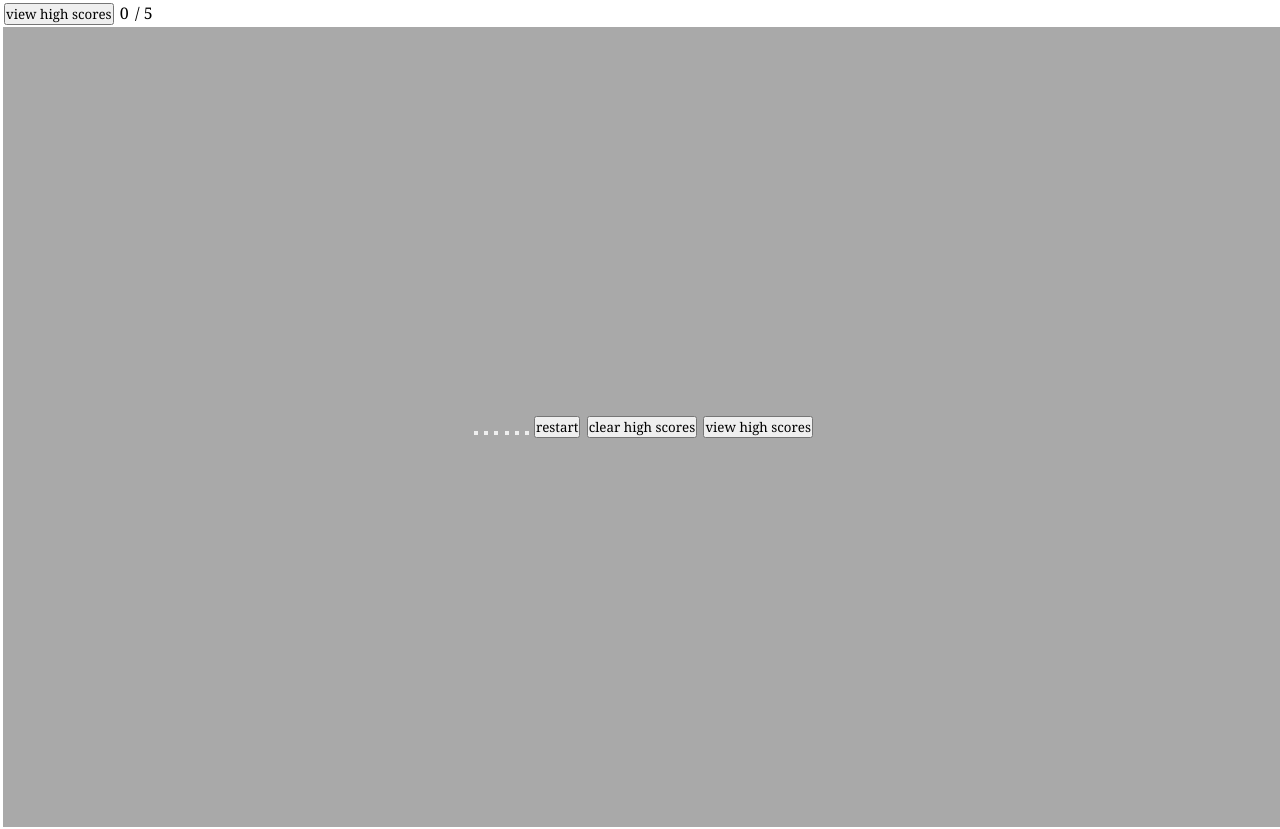
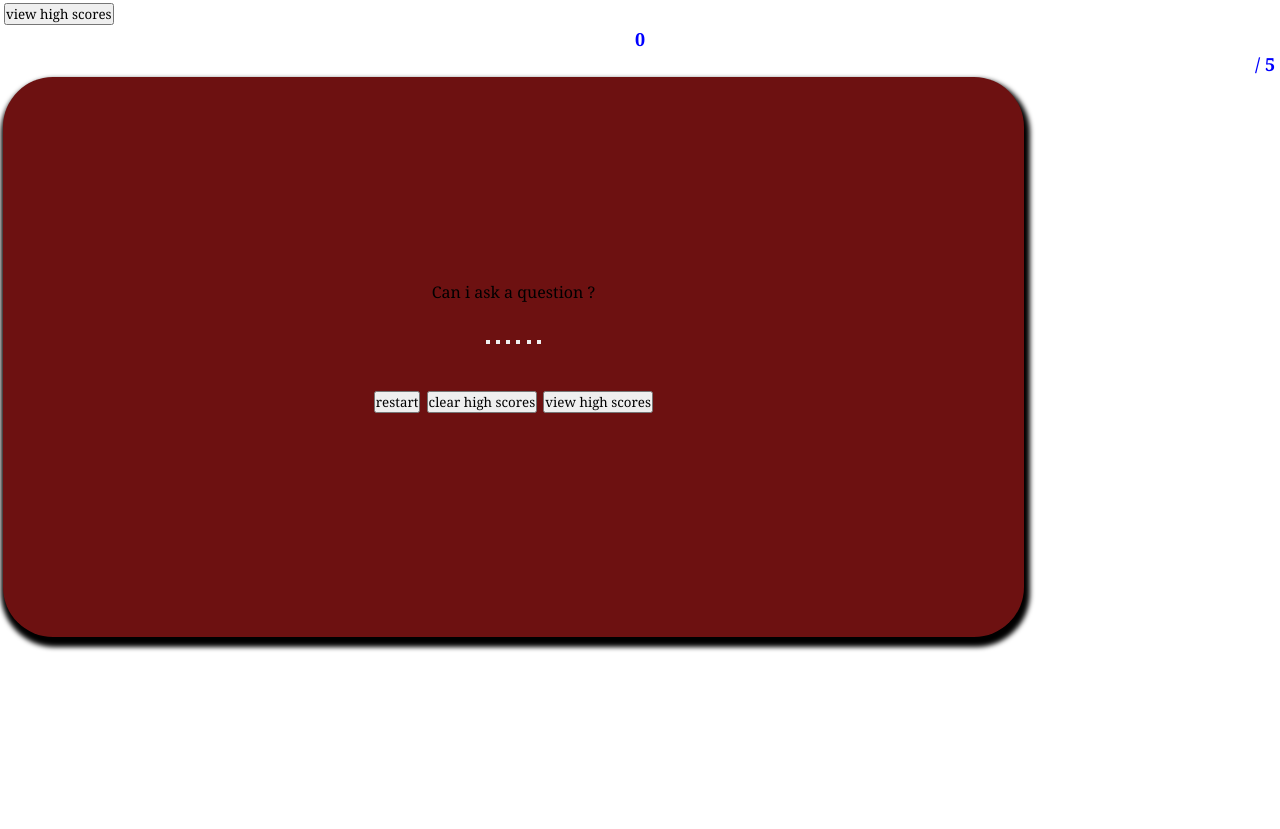
Before and after one commit to fordefam12/code-quiz, a plain HTML site: page index.html in a window 1280 px wide. After the commit the page ends 800 px from the top, so only its background shows below. Drawn offline with Linux system fonts and the light colour scheme.

Commit message:
posistioning sores and history

```diff
--- a/index.html
+++ b/index.html
@@ -10,15 +10,16 @@
     <header class="timer" id="highscores">
         <!-- need to add add timer and position it to the right -->
         <button class="view-highscores" id="view">view high scores</button>
-        <span id="user=score">0</span>
-        <span id="total score">/ 5</span>
+        <div class="grade">
+        <span id="user-score">0</span>
+        <span id="total-score">/ 5</span>
+    </div>
     </header>
     <!-- create contrast border -->
     <main class="border">
 
-      <!-- question area -->
       <article class="insides" id="questions">
-        <Figure id="question-text"></Figure>
+        <Figure id="question-text">Can i ask a question ?</Figure>
         <figure class="choices">
             <!-- answer choices -->
             <button class="buttonOption"></button>
--- a/style.css
+++ b/style.css
@@ -13,3 +13,54 @@ main {
     justify-content: center;
 
 }
+span {
+    display: flex;
+    justify-content: flex-end;
+    flex-wrap: wrap-reverse;
+    align-items: flex-start;
+    flex-direction: column;
+}
+
+.border {
+    background-color: #6d1111;
+    width: 80vw;
+    height: 70vh;
+    box-shadow:  2px 6px 5px 4px;
+    max-width: 80%;
+    display: flex;
+    flex-direction: column;
+    justify-content: center;
+    align-items: center;
+    border-radius: 50px;
+    text-align: center;
+}
+.grade {
+font-size: large;
+font-weight: bold;
+}
+#user-score {
+    color: blue;
+    justify-content: center;
+    align-items: center;
+
+}
+#total-score {
+    color: blue;
+}
+.insides {
+    display:flex;
+    justify-content: center;
+    align-items: center;
+    flex-direction: column;
+}
+.choices {
+    padding: 20px;
+    order: 3;
+}
+.controls {
+    padding: 20px;
+    order 4;
+}
+.hide {
+    display:none;
+}
```
